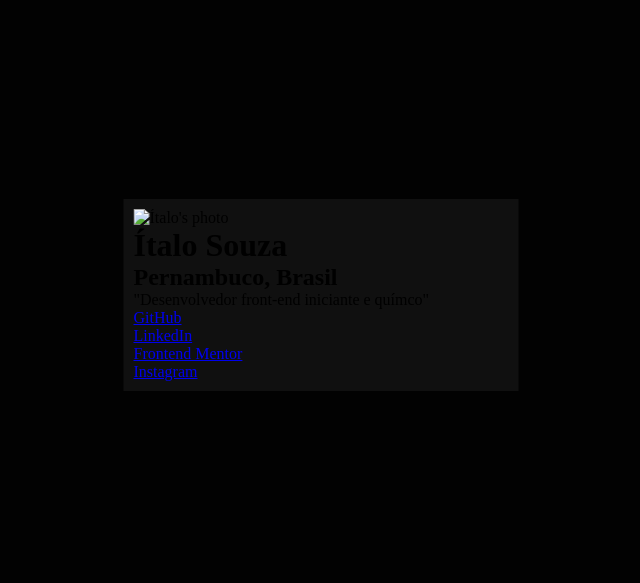
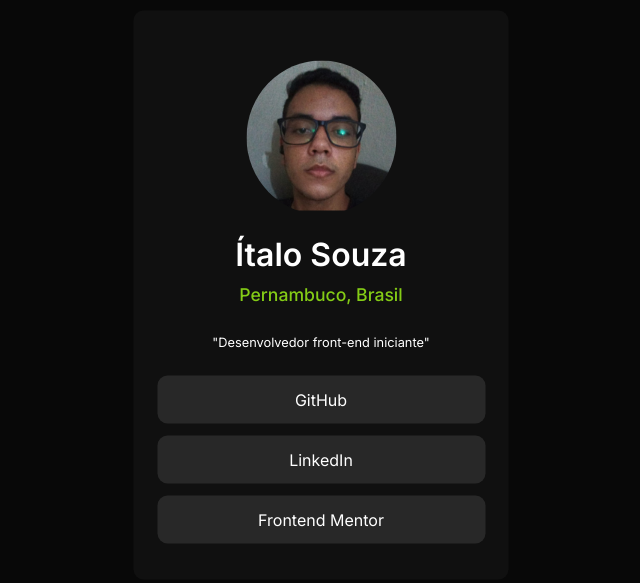
Before and after one commit to italoryansouza/social-links-profile-main, a plain HTML site: page index.html in a window 1280 px wide. Shown: the part 105-688 px from the top of the page, without its empty margins (319-959 px from the left). Drawn offline with Linux system fonts and the light colour scheme.

Commit message:
Projeto com algumas redes sociais

```diff
--- a/index.html
+++ b/index.html
@@ -10,17 +10,20 @@
 </head>
 <body>
     <main>
-        <img src="" alt="Ítalo's photo">
+
+        <div id="photocontainer">
+            <img src="italos-photo.png" alt="Ítalo's photo">
+        </div>
 
         <h1>Ítalo Souza</h1>
         <h2>Pernambuco, Brasil</h2>
 
-        <p>"Desenvolvedor front-end iniciante e químco"</p>
+        <p>"Desenvolvedor front-end iniciante"</p>
 
-        <a href="#">GitHub</a>
-        <a href="#">LinkedIn</a>
-        <a href="#">Frontend Mentor</a>
-        <a href="#">Instagram</a>
+        <a href="https://github.com/italoryansouza" id="">GitHub</a>
+        <a href="https://www.linkedin.com/in/%C3%ADtalo-ryan-02762b278/">LinkedIn</a>
+        <a href="https://www.frontendmentor.io/profile/italoryansouza">Frontend Mentor</a>
+
     </main>
 </body>
 </html>
--- a/style.css
+++ b/style.css
@@ -1,4 +1,6 @@
 @charset "UTF-8";
+
+@import url('https://fonts.googleapis.com/css2?family=Inter:wght@100..900&display=swap');
 
 * {
     margin: 0px;
@@ -11,18 +13,66 @@ html {
 }
 
 body {
-    background-color: rgb(2, 2, 2);
+    background-color: rgb(8, 8, 8);
+    font-family: "Inter", sans-serif;;
+    color: white;
 }
 
 main {
     display: flex;
     flex-flow: column wrap;
+    align-items: center;
 
     min-width: 375px;
+
     position: absolute;
     top: 50%;
     left: 50%;
     transform: translate(-50%,-50%);
     background-color: rgb(16, 16, 16);
-    padding: 10px;
+    padding: 30px 0px;
+    border-radius: 10px;
 }
+
+img {
+    width: 150px;
+}
+
+div#photocontainer {
+    margin: 20px;
+    border-radius: 50%;
+    overflow: hidden;
+}
+
+main > h1 {
+    font-weight: 600;
+}
+
+main > h2 {
+    font-weight: 500;
+    color: #84cc16;
+    font-size: 1.1em;
+    margin: 10px 0px;
+}
+
+main > p {
+    margin: 20px 0px;
+    font-size: .8em;
+    font-weight: normal;
+}
+
+main > a {
+    color: white;
+    text-decoration: none;
+    text-align: center;
+    background-color: rgb(40, 40, 40);;
+    padding: 14px;
+    margin: 6px;
+    width: 300px;
+    transition: .5s;
+    border-radius: 10px;
+}
+
+main > a:hover {
+    background-color: #84cc16;
+}
```
Also changed, not shown: italos-photo.png (added).
